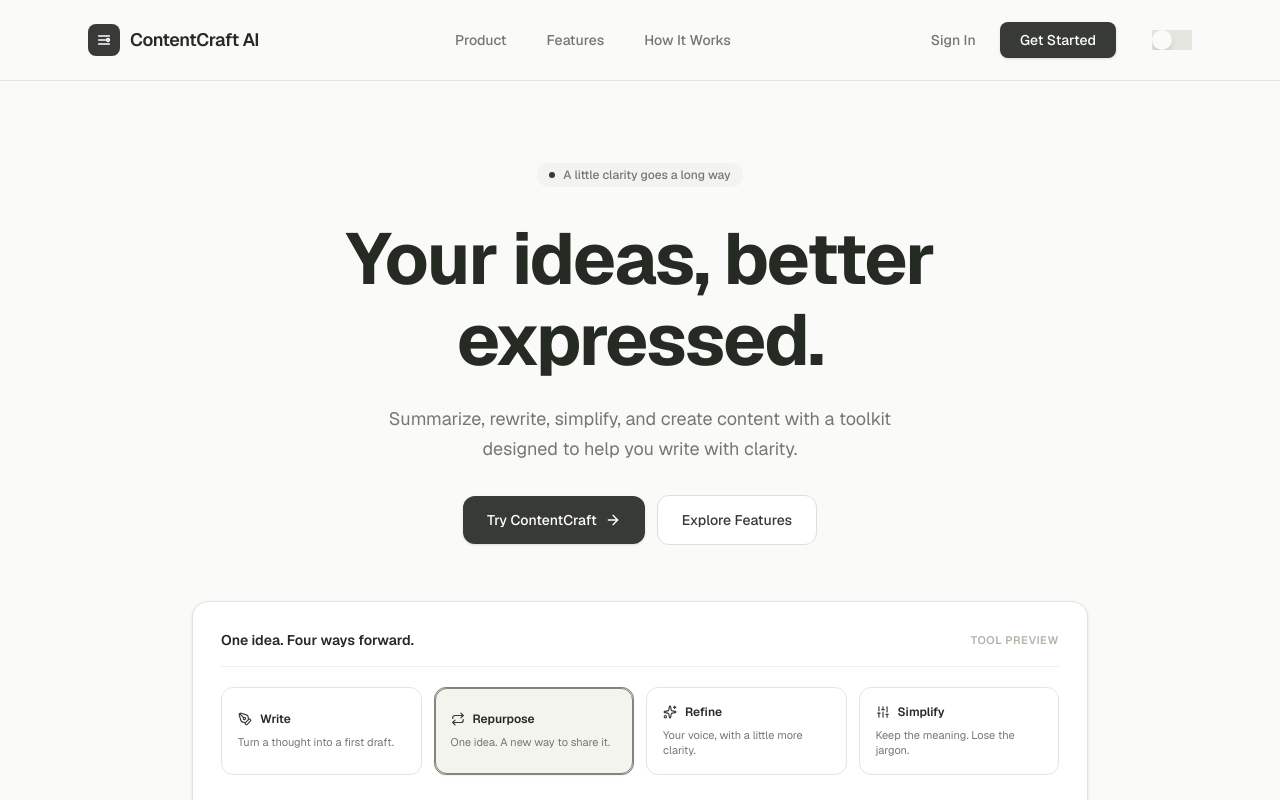
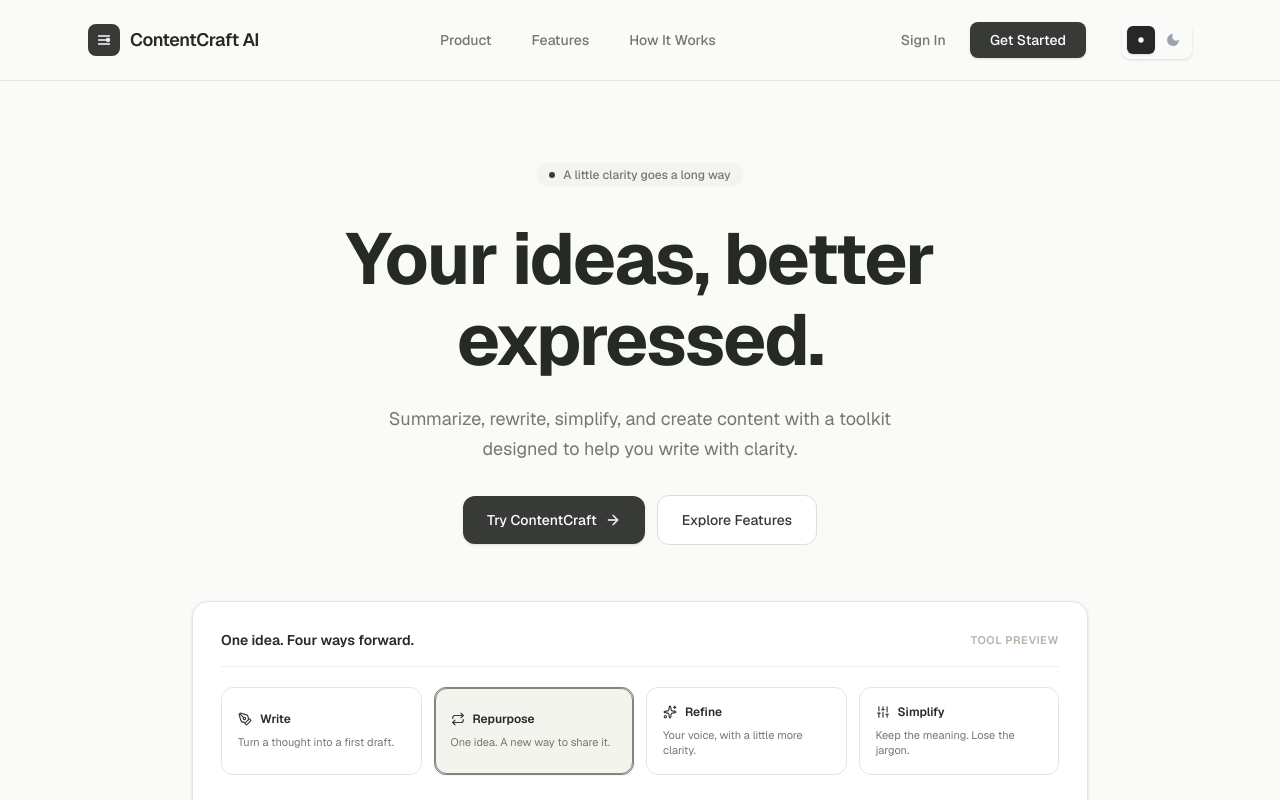
Before and after one commit to Tirthayanb/contentcraft-ai, a Next.js app: page / in a window 1280 px wide. Shown: the top 800 px of the page. Built offline with nearby package versions, Linux system fonts and the light colour scheme.

Commit message:
refactor(theme-toggle): update component structure and improve accessibility

```diff
--- a/src/components/ui/theme-toggle.tsx
+++ b/src/components/ui/theme-toggle.tsx
@@ -5,70 +5,64 @@ import { cn } from '@/lib/utils';
 import { Sun, Moon } from 'lucide-react';
 import { useTheme } from '@/components/providers/theme-provider';
 
-interface ThemeToggleProps
-  extends React.ButtonHTMLAttributes<HTMLButtonElement> {
+interface ThemeToggleProps {
   className?: string;
   size?: 'default' | 'sm';
 }
 
-const ThemeToggle = React.forwardRef<HTMLButtonElement, ThemeToggleProps>(
-  ({ className, size = 'default', ...props }, ref) => {
-    const { resolvedTheme, toggleTheme } = useTheme();
-
+const ThemeToggle = React.forwardRef<HTMLDivElement, ThemeToggleProps>(
+  ({ className, size = 'sm', ...props }, ref) => {
+    const { resolvedTheme, setTheme } = useTheme();
     const isDark = resolvedTheme === 'dark';
 
-    const trackSize = size === 'sm' ? 'w-10 h-5' : 'w-12 h-6';
-    const thumbSize = size === 'sm' ? 'w-5 h-5' : 'w-6 h-6';
-    const iconSize = size === 'sm' ? 'w-3 h-3' : 'w-4 h-4';
+    const btnSize = size === 'sm' ? 'w-7 h-7' : 'w-8 h-8';
+    const iconSize = size === 'sm' ? 'w-4 h-4' : 'w-5 h-5';
 
     return (
-      <button
+      <div
         ref={ref}
-        role="switch"
-        aria-checked={isDark}
-        aria-label={isDark ? 'Switch to light mode' : 'Switch to dark mode'}
-        onClick={toggleTheme}
+        role="group"
+        aria-label="Theme mode"
         className={cn(
-          'relative flex items-center justify-center overflow-hidden focus-visible:outline-none focus-visible:ring-2 focus-visible:ring-ring focus-visible:ring-offset-2 disabled:pointer-events-none disabled:opacity-50',
-          trackSize,
-          isDark ? 'bg-[#27272A]' : 'bg-[#E5E5E0]',
+          'inline-flex items-center gap-1 rounded-lg border border-transparent bg-[#FAFAF8] p-1 shadow-sm',
           className
         )}
         {...props}
       >
-        {/* Sun icon (visible in light mode) */}
-        <div
+        {/* Light Mode — Sun */}
+        <button
+          type="button"
+          aria-pressed={!isDark}
+          aria-label="Switch to light mode"
+          onClick={() => setTheme('light')}
           className={cn(
-            'absolute left-1 top-1 flex items-center justify-center transition-transform duration-200 ease-in-out',
-            isDark
-              ? 'translate-x-[-120%] opacity-0'
-              : 'translate-x-0 opacity-100'
+            btnSize,
+            'rounded-md flex items-center justify-center transition-all duration-200 focus-visible:outline-none focus-visible:ring-2 focus-visible:ring-[#373A36]/30 disabled:pointer-events-none disabled:opacity-50',
+            !isDark
+              ? 'bg-[#27272A] text-[#FAFAF8] shadow-sm'
+              : 'text-[#9CA3AF] hover:bg-[#F4F4F2] hover:text-[#373A36]'
           )}
         >
-          <Sun className={cn(iconSize, 'text-[#373A36]')} />
-        </div>
+          <Sun className={cn(iconSize, 'fill-current stroke-none')} />
+        </button>
 
-        {/* Moon icon (visible in dark mode) */}
-        <div
+        {/* Dark Mode — Moon */}
+        <button
+          type="button"
+          aria-pressed={isDark}
+          aria-label="Switch to dark mode"
+          onClick={() => setTheme('dark')}
           className={cn(
-            'absolute right-1 top-1 flex items-center justify-center transition-transform duration-200 ease-in-out',
+            btnSize,
+            'rounded-md flex items-center justify-center transition-all duration-200 focus-visible:outline-none focus-visible:ring-2 focus-visible:ring-[#373A36]/30 disabled:pointer-events-none disabled:opacity-50',
             isDark
-              ? 'translate-x-0 opacity-100'
-              : 'translate-x-[120%] opacity-0'
+              ? 'bg-[#27272A] text-[#FAFAF8] shadow-sm'
+              : 'text-[#9CA3AF] hover:bg-[#F4F4F2] hover:text-[#373A36]'
           )}
         >
-          <Moon className={cn(iconSize, 'text-[#FAFAF8]')} />
-        </div>
-
-        {/* Sliding thumb */}
-        <div
-          className={cn(
-            thumbSize,
-            'rounded-full bg-[#FAFAF8] shadow-md transition-transform duration-200 ease-in-out',
-            isDark ? 'translate-x-full -translate-x-1/2' : 'translate-x-0 -translate-x-1/2'
-          )}
-        />
-      </button>
+          <Moon className={cn(iconSize, 'fill-current stroke-none')} />
+        </button>
+      </div>
     );
   }
 );
```
